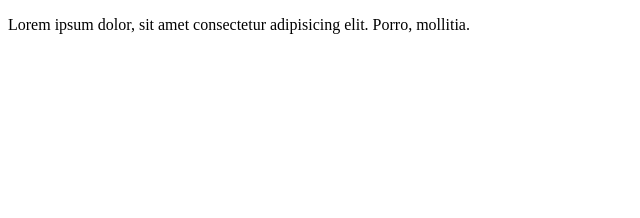
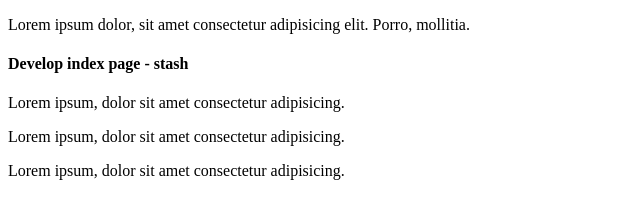
Before and after one commit to berkesayin/git-stash, a plain HTML site: page index.html in a window 1280 px wide. Shown: the part 92-310 px from the top of the page, without its empty margins (0-640 px from the left). Drawn offline with Linux system fonts and the light colour scheme.

Commit message:
Develop index page.

```diff
--- a/index.html
+++ b/index.html
@@ -12,6 +12,10 @@
     <p>Lorem ipsum dolor, sit amet consectetur adipisicing elit. Porro, mollitia.</p>
 
 
+    <h4>Develop index page - stash</h4>
+    <p>Lorem ipsum, dolor sit amet consectetur adipisicing.</p>
+    <p>Lorem ipsum, dolor sit amet consectetur adipisicing.</p>
+    <p>Lorem ipsum, dolor sit amet consectetur adipisicing.</p>
 
     <script src="app.js"></script>
 </body>
```
